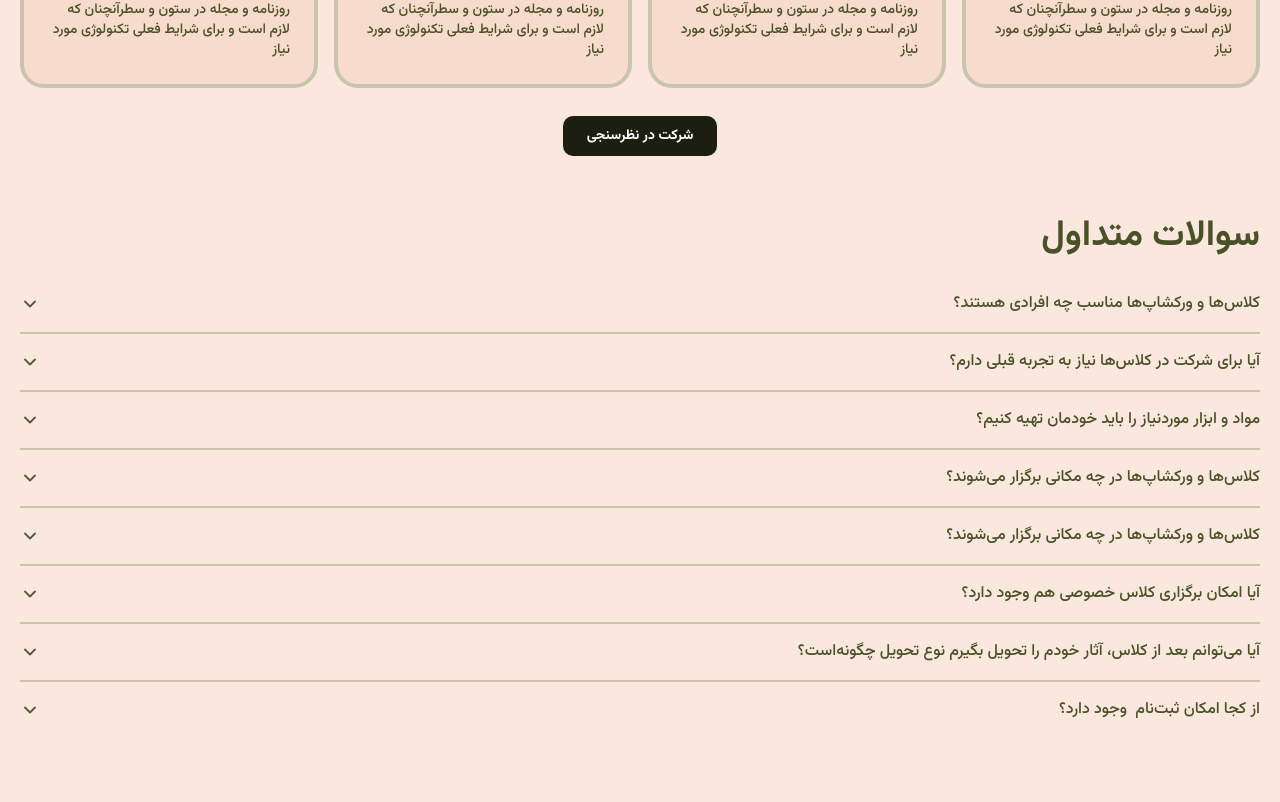
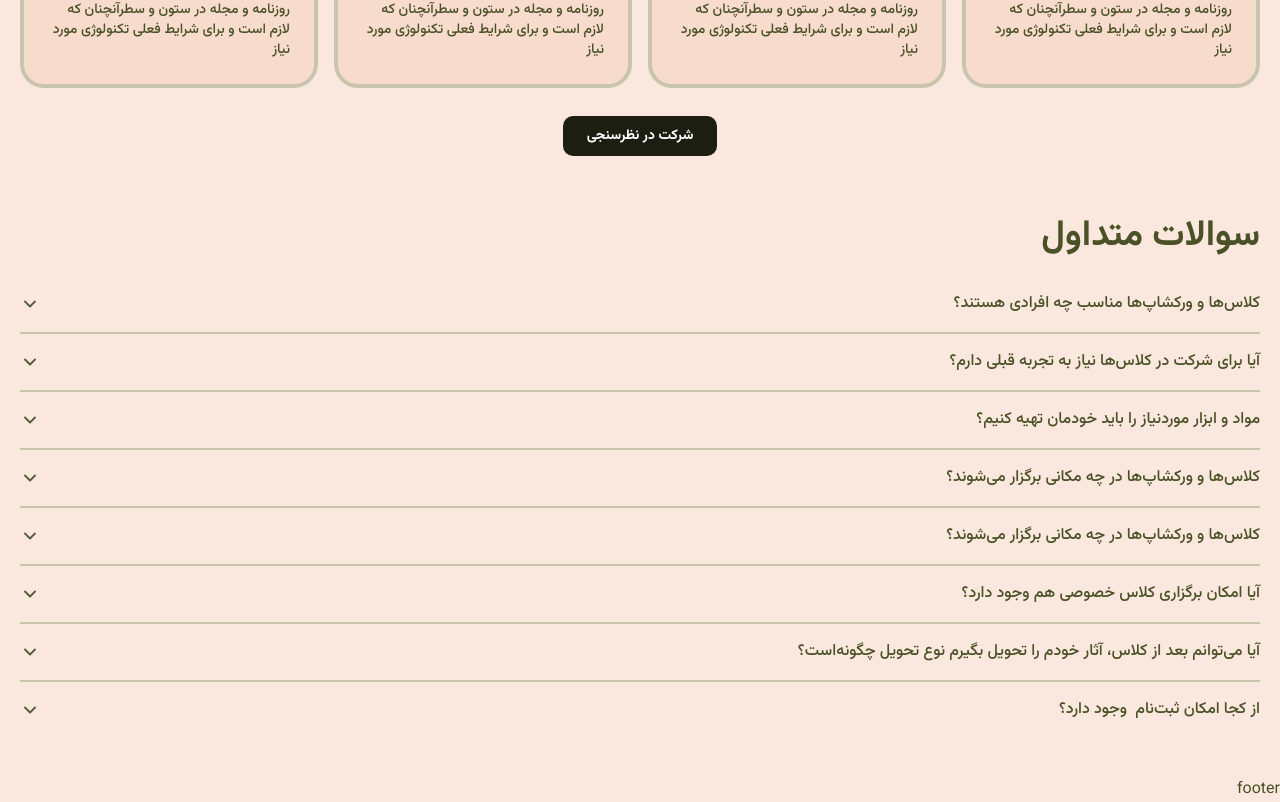
Before and after one commit to hossein-jorfi/hooreh-studio, a Next.js app: page / in a window 1280 px wide. Shown: the part 3258-4060 px from the top of the page. Before the commit the page ends 4036 px from the top, so only its background shows below. Built offline with nearby package versions, Linux system fonts and the light colour scheme.

Commit message:
footer component

```diff
--- a/app/layout.tsx
+++ b/app/layout.tsx
@@ -2,6 +2,7 @@ import type { Metadata } from "next";
 import { Vazirmatn } from "next/font/google";
 import "./globals.css";
 import Header from "@/components/sections/header";
+import Footer from "@/components/sections/footer";
 
 const vazirmatn = Vazirmatn({
   variable: "--font-vazirmatn",
@@ -27,6 +28,7 @@ export default function RootLayout({
       >
         <Header />
         {children}
+        <Footer />
       </body>
     </html>
   );
--- /dev/null
+++ b/components/sections/footer/index.tsx
@@ -0,0 +1,9 @@
+const Footer = () => {
+      return (
+            <div id="contact">
+                  footer
+            </div>
+      );
+};
+
+export default Footer;
--- a/components/sections/header/contants.ts
+++ b/components/sections/header/contants.ts
@@ -13,6 +13,6 @@ export const menuItems = [
   },
   {
     name: "تماس با ما",
-    id: "#",
+    id: "#contact",
   },
 ];
```
